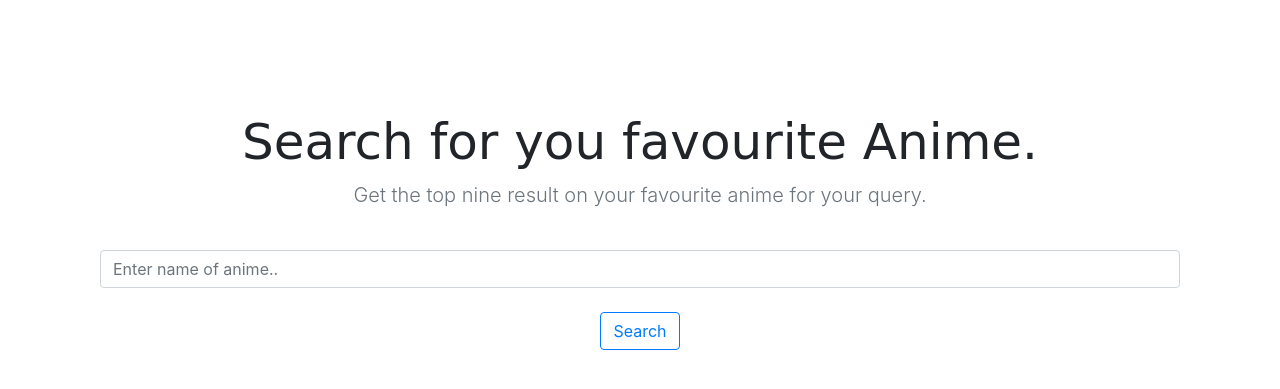
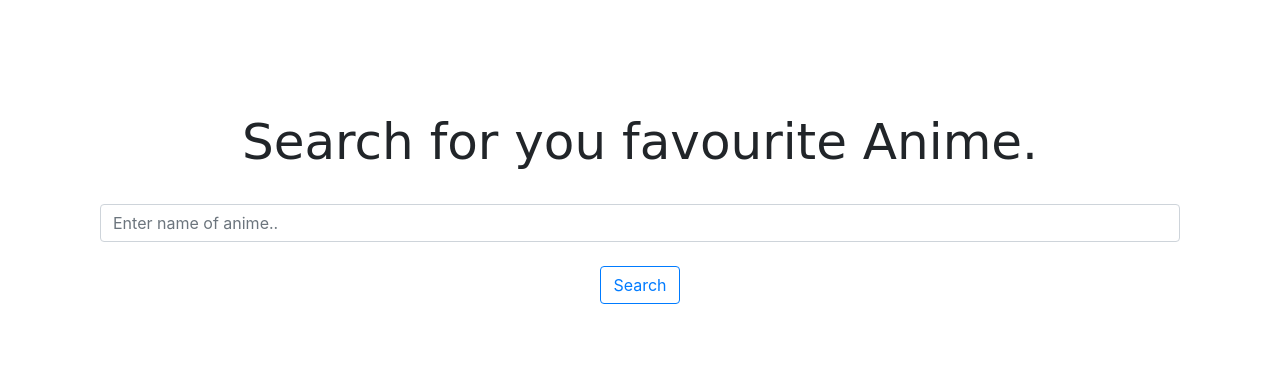
Before and after one commit to aybruhm/animesukurepa-backend, a Django app: page / in a window 1280 px wide. Shown: the part 56-445 px from the top of the page. Run offline with Django 3.2, Linux system fonts and the light colour scheme; some libraries are stand-ins or nearby versions.

```diff
--- a/templates/base.html
+++ b/templates/base.html
@@ -25,9 +25,7 @@
         <div class="container"><br><br>
             <h1 style="font-family: Cursive;
                 font-size: 50px;" class="jumbotron-heading">Search for you favourite Anime.</h1>
-            <p class="lead text-muted">
-                Get the top nine result on your favourite anime for your query.
-            </p><br>
+            <br>
 
             <form method="POST" action="{% url 'search' %}">
             {% csrf_token %}
```
Also changed, not shown: anime/views.py (+3 -5 lines), db.sqlite3.
